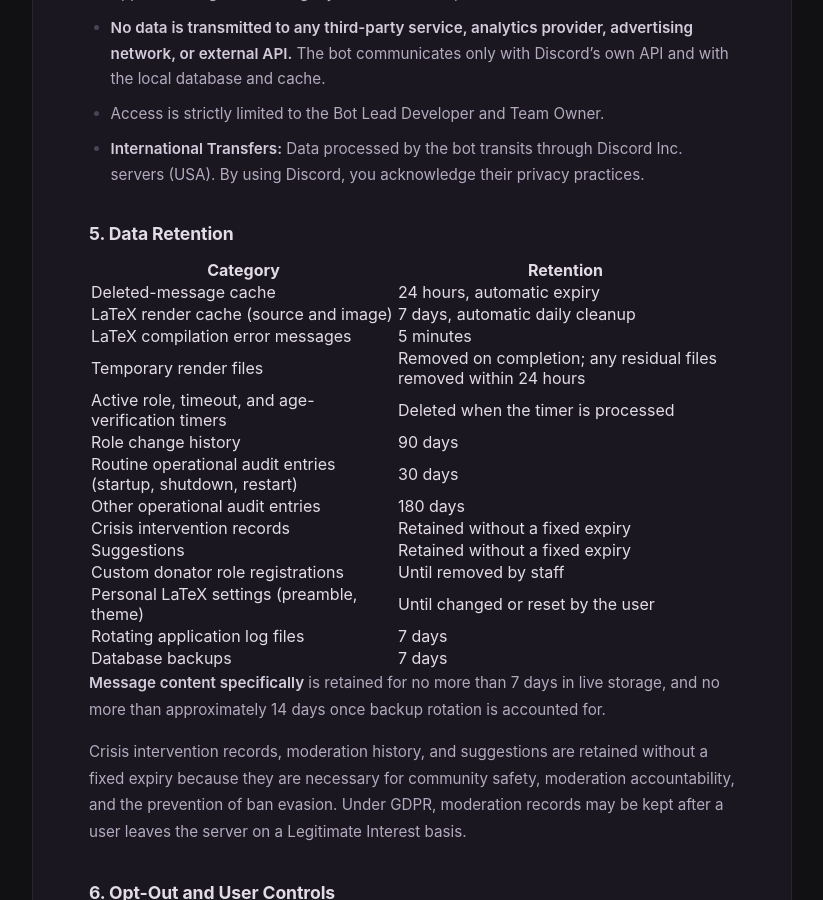
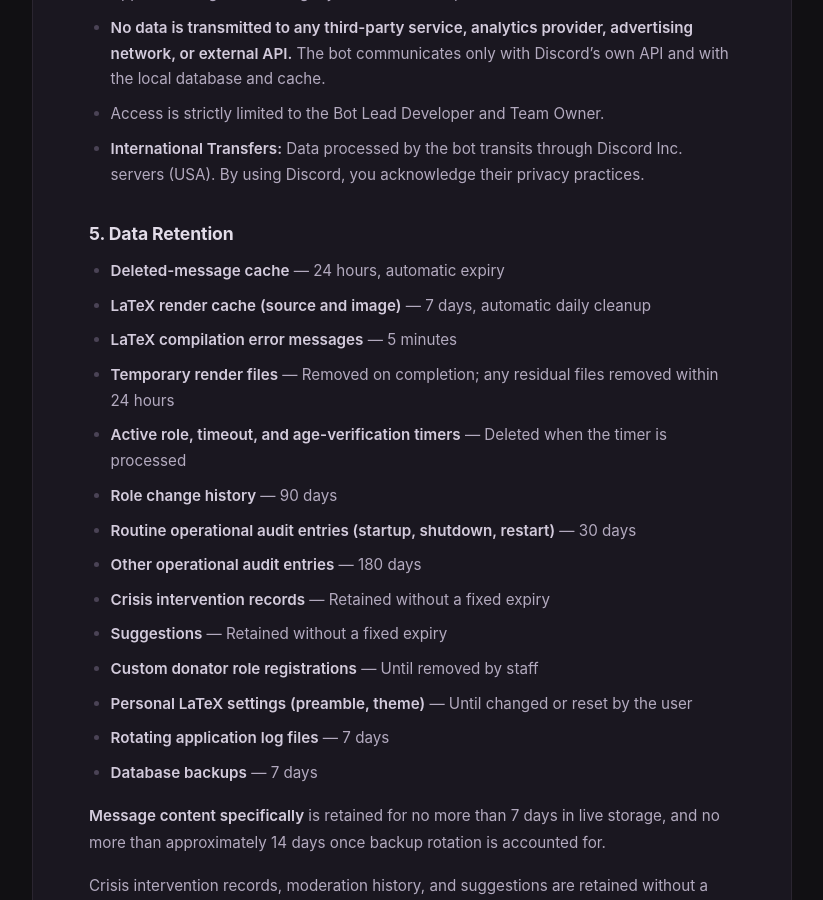
Before and after one commit to emmalt3/rDrugsInstall, a Jekyll site: the page built from PRIVACY.md, in a window 1280 px wide and 900 px high, scrolled down 2516 px. Shown: the whole window, without its empty margins (228-1051 px from the left). Built offline with Jekyll 4.4.1, drawn with Linux system fonts in a browser that asks for light colours.

Commit message:
updated PRIVACY table to bullet points for ease of rendering 2026-08-14T21:45:46.178Z

```diff
--- a/PRIVACY.md
+++ b/PRIVACY.md
@@ -71,22 +71,20 @@ We process your data under the following legal frameworks:
 
 ## 5. Data Retention
 
-| Category | Retention |
-|---|---|
-| Deleted-message cache | 24 hours, automatic expiry |
-| LaTeX render cache (source and image) | 7 days, automatic daily cleanup |
-| LaTeX compilation error messages | 5 minutes |
-| Temporary render files | Removed on completion; any residual files removed within 24 hours |
-| Active role, timeout, and age-verification timers | Deleted when the timer is processed |
-| Role change history | 90 days |
-| Routine operational audit entries (startup, shutdown, restart) | 30 days |
-| Other operational audit entries | 180 days |
-| Crisis intervention records | Retained without a fixed expiry |
-| Suggestions | Retained without a fixed expiry |
-| Custom donator role registrations | Until removed by staff |
-| Personal LaTeX settings (preamble, theme) | Until changed or reset by the user |
-| Rotating application log files | 7 days |
-| Database backups | 7 days |
+- **Deleted-message cache** — 24 hours, automatic expiry
+- **LaTeX render cache (source and image)** — 7 days, automatic daily cleanup
+- **LaTeX compilation error messages** — 5 minutes
+- **Temporary render files** — Removed on completion; any residual files removed within 24 hours
+- **Active role, timeout, and age-verification timers** — Deleted when the timer is processed
+- **Role change history** — 90 days
+- **Routine operational audit entries (startup, shutdown, restart)** — 30 days
+- **Other operational audit entries** — 180 days
+- **Crisis intervention records** — Retained without a fixed expiry
+- **Suggestions** — Retained without a fixed expiry
+- **Custom donator role registrations** — Until removed by staff
+- **Personal LaTeX settings (preamble, theme)** — Until changed or reset by the user
+- **Rotating application log files** — 7 days
+- **Database backups** — 7 days
 
 **Message content specifically** is retained for no more than 7 days in live storage, and no more than approximately 14 days once backup rotation is accounted for.
 
```
